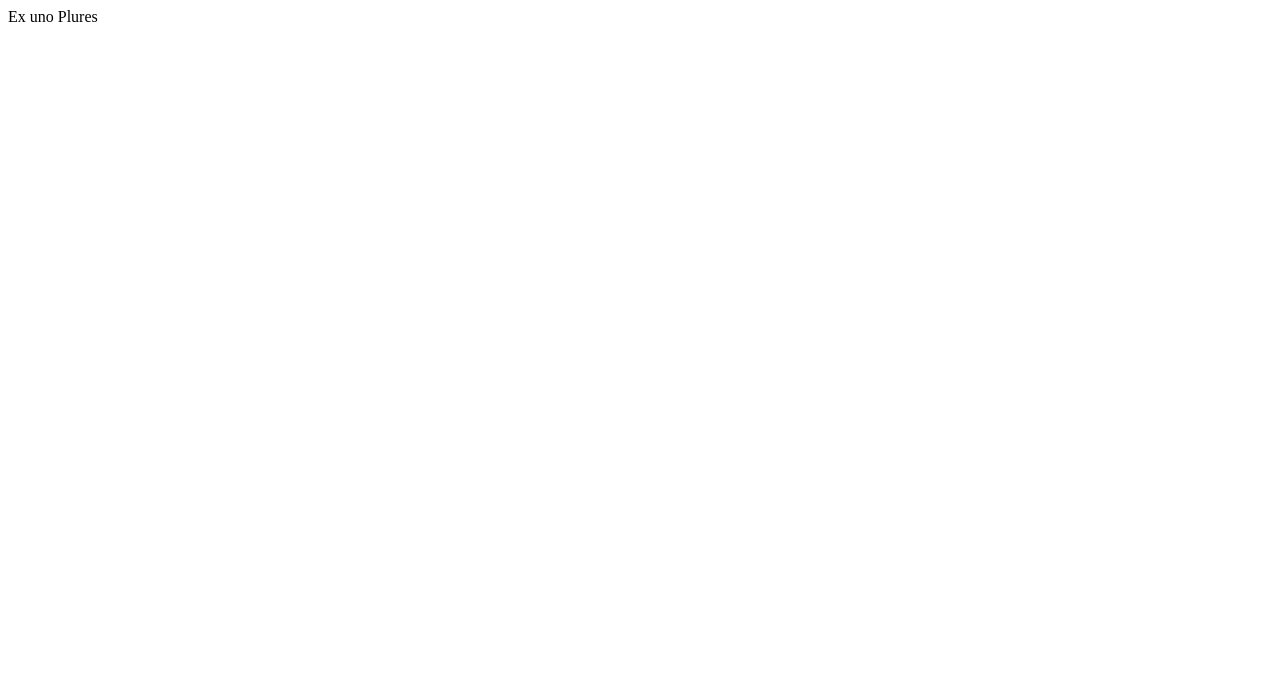
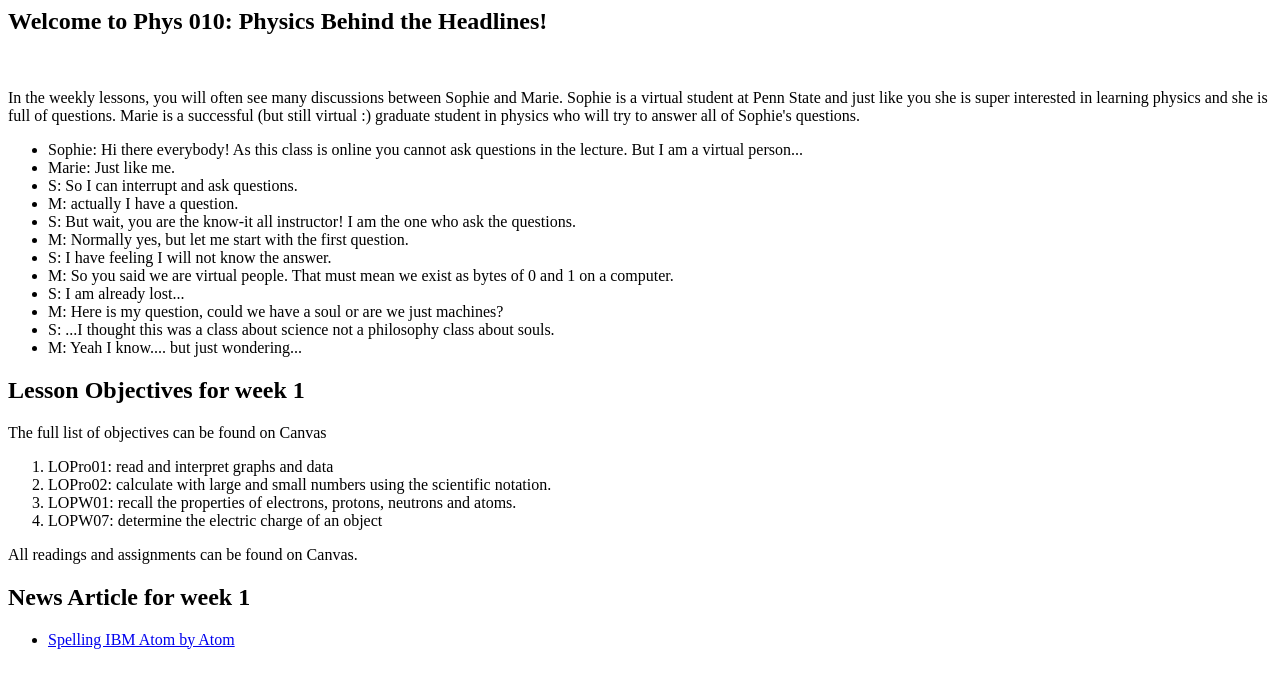
Before and after one commit to EberlyODL/phys010-haxcms, a website: page pages/week_1_atoms_and_particles-html/index.html in a window 1280 px wide. Drawn offline with Linux system fonts and the light colour scheme.

Commit message:
Page updated: Welcome to Phys 010: Physics Behind the Headlines! (item-e9bce2bf-4829-45e2-b927-28b9671ec992)

```diff
--- a/pages/week_1_atoms_and_particles-html/index.html
+++ b/pages/week_1_atoms_and_particles-html/index.html
@@ -1 +1,53 @@
-<p>Ex uno Plures</p>
+<h2>Welcome to Phys 010: Physics Behind the Headlines!</h2>
+<p><br/></p>
+<video-player lang="en" preload="metadata" source="https://www.youtube.com/watch?v=0RFVVIE2th0" sticky-corner="top-right" youtube-id="0RFVVIE2th0?undefined" iframed source-type="youtube" is-a11y-media is-youtube></video-player>
+<p>In the weekly lessons, you will often see many discussions between Sophie and Marie. Sophie is a virtual student at Penn State and just like you she is super interested in learning physics and she is full of questions. Marie is a successful (but still virtual :) graduate student in physics who will try to answer all of Sophie's questions.</p>
+<ul>
+  <li>Sophie: Hi there everybody! As this class is online you cannot ask questions in the lecture. But I am a virtual person...</li>
+
+  <li>Marie: Just like me.</li>
+
+  <li>S: So I can interrupt and ask questions.</li>
+
+  <li>M: actually I have a question.</li>
+
+  <li>S: But wait, you are the know-it all instructor! I am the one who ask the questions.</li>
+
+  <li>M: Normally yes, but let me start with the first question.</li>
+
+  <li>S: I have feeling I will not know the answer.</li>
+
+  <li>M: So you said we are virtual people. That must mean we exist as bytes of 0 and 1 on a computer.</li>
+
+  <li>S: I am already lost...</li>
+
+  <li>M: Here is my question, could we have a soul or are we just machines?</li>
+
+  <li>S: ...I thought this was a class about science not a philosophy class about souls.</li>
+
+  <li>M: Yeah I know.... but just wondering...</li>
+
+  </ul>
+<h2>Lesson Objectives for week 1</h2>
+<p>The full list of objectives can be found on Canvas
+
+  </p>
+<ol>
+  <li>LOPro01: read and interpret graphs and data</li>
+
+  <li>LOPro02: calculate with large and small numbers using the scientific notation.</li>
+
+  <li>LOPW01: recall the properties of electrons, protons, neutrons and atoms.</li>
+
+  <li>LOPW07: determine the electric charge of an object</li>
+
+  </ol>
+<p>All readings and assignments can be found on Canvas.
+
+  </p>
+<h2>News Article for week 1</h2>
+<ul>
+  <li><a href="http://www.nytimes.com/1990/04/05/us/2-researchers-spell-ibm-atom-by-atom.html?pagewanted=print&src=pm">Spelling IBM Atom by Atom</a>
+</li>
+
+  </ul>
--- a/site.json
+++ b/site.json
@@ -71,10 +71,10 @@
             "order": 0,
             "parent": null,
             "title": "Welcome to Phys 010: Physics Behind the Headlines!",
-            "description": "",
+            "description": "Welcome to Phys 010: Physics Behind the Headlines!In the weekly lessons, you will often see many discussions between Sophie and Marie. Sophie is a virtual student at Penn State and just like you sh",
             "metadata": {
                 "created": 1551728291,
-                "updated": 1551728291
+                "updated": 1551797260
             }
         }
     ]
```
Also changed, not shown: index.html (+2 -2 lines).
